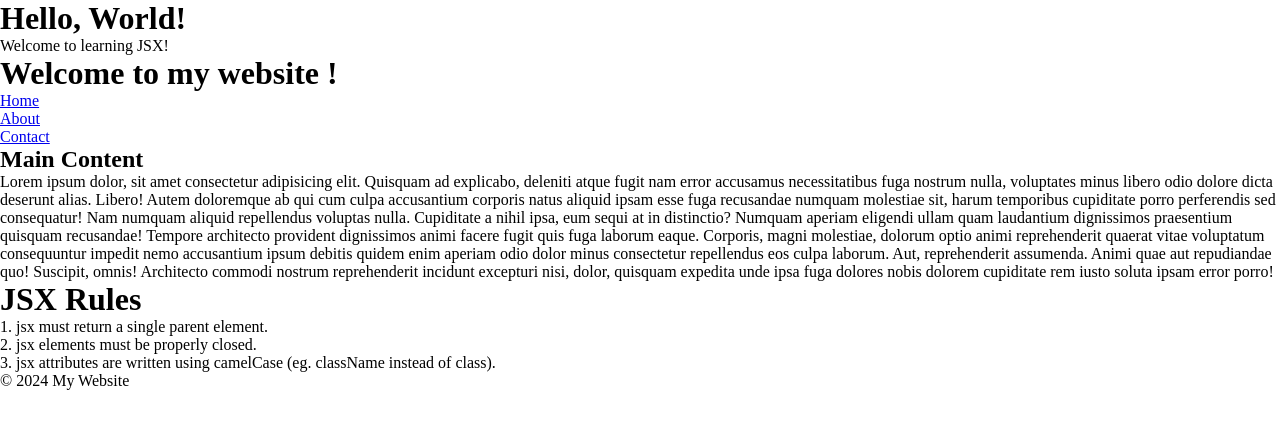
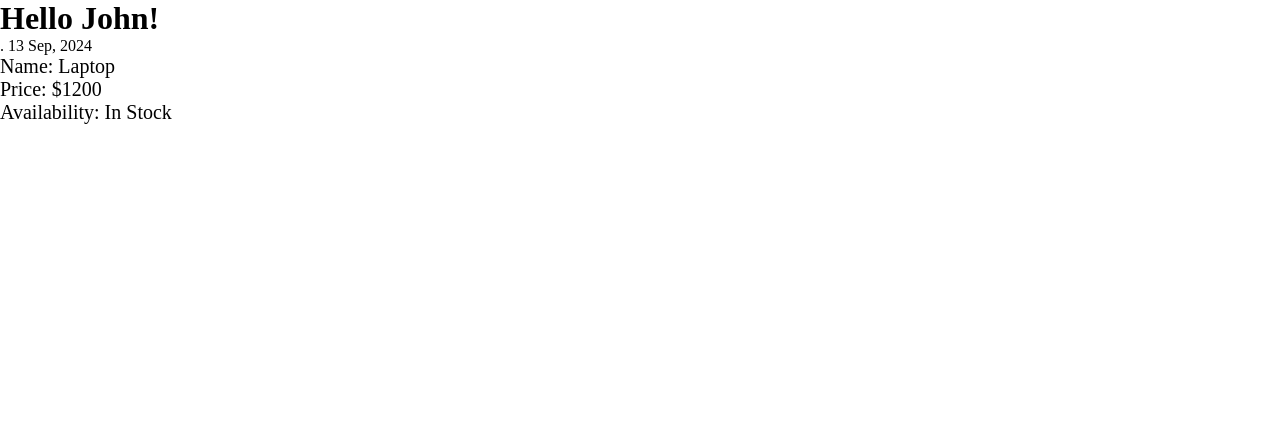
Before and after one commit to shr-samir/react-challenges, a React (Vite) app in the folder 1-components/: page / in a window 1280 px wide. Shown: the top 428 px of the page. Built offline with nearby package versions, Linux system fonts and the light colour scheme.

Commit message:
2.1 - Embedding Dynamic Content

```diff
--- a/1-components/src/App.jsx
+++ b/1-components/src/App.jsx
@@ -5,16 +5,20 @@ import Footer from "./components/Footer";
 import MainContent from "./components/MainContent";
 import WelcomeMessage from "./components/WelcomeMessage";
 import JSXRules from "./components/JSXRules";
+import Greeting from "./components/Greeting";
+import ProductInfo from "./components/ProductInfo";
 
 function App() {
   return (
     <div>
       {/* <Greet /> */}
-      <WelcomeMessage />
-      <Header />
+      {/* <WelcomeMessage /> */}
+      <Greeting />
+      <ProductInfo />
+      {/* <Header />
       <MainContent />
       <JSXRules />
-      <Footer />
+      <Footer /> */}
     </div>
   );
 }
--- /dev/null
+++ b/1-components/src/components/Greeting.jsx
@@ -0,0 +1,32 @@
+import React from "react";
+
+const Greeting = () => {
+  const name = "John";
+  let date = new Date();
+  const days = ["Sun", "Mon", "Tue", "Wed", "Thu", "Fri", "Sat"];
+  const months = [
+    "Jan",
+    "Feb",
+    "Mar",
+    "Apr",
+    "May",
+    "Jun",
+    "Jul",
+    "Aug",
+    "Sep",
+    "Oct",
+    "Nov",
+    "Dec",
+  ];
+  return (
+    <div>
+      <h1>Hello {name}!</h1>
+      <p>
+        {days[date.getDay() - 1]}. {date.getDate()}{" "}
+        {months[date.getMonth() - 1]}, {date.getFullYear()}
+      </p>
+    </div>
+  );
+};
+
+export default Greeting;
--- /dev/null
+++ b/1-components/src/components/ProductInfo.jsx
@@ -0,0 +1,22 @@
+import React from "react";
+
+const ProductInfo = () => {
+  const product = {
+    name: "Laptop",
+    price: 1200,
+    availability: "In Stock",
+  };
+  return (
+    <div>
+      <p className="product" style={{fontSize: "20px"}}>
+        <ul>
+          <li>Name: {product.name}</li>
+          <li>Price: ${product.price}</li>
+          <li>Availability: {product.availability}</li>
+        </ul>
+      </p>
+    </div>
+  );
+};
+
+export default ProductInfo;
```
